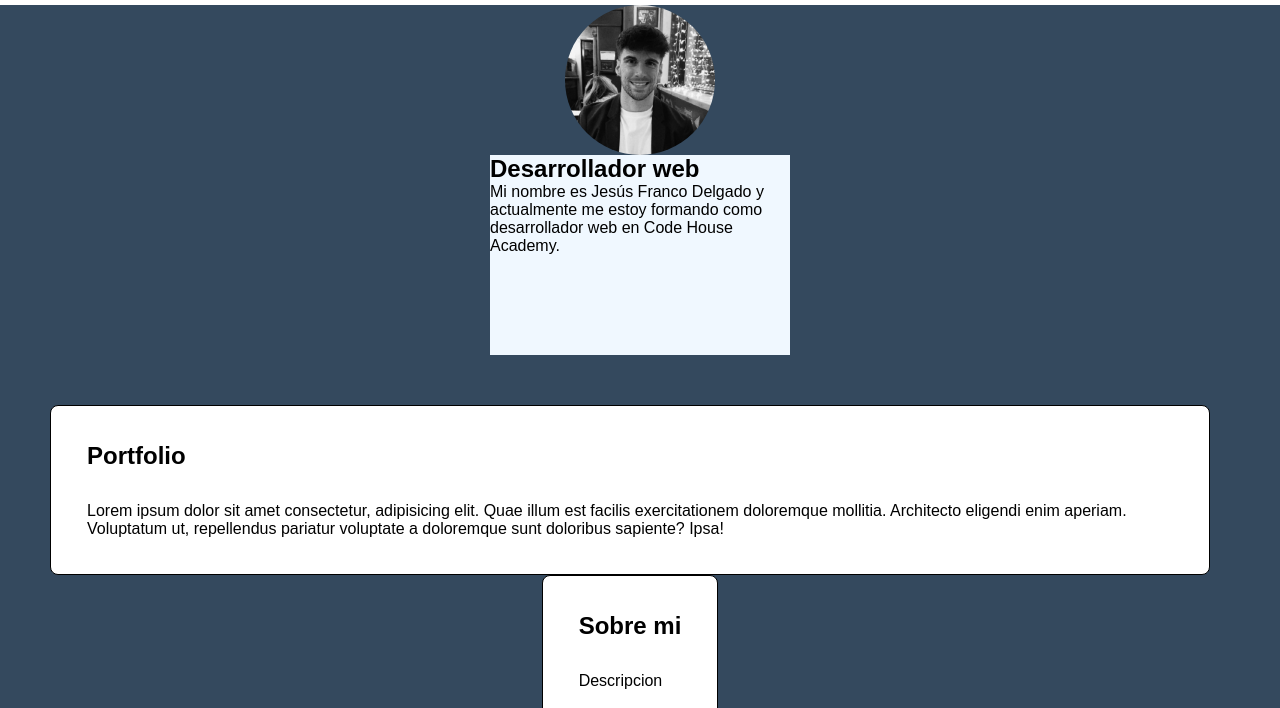
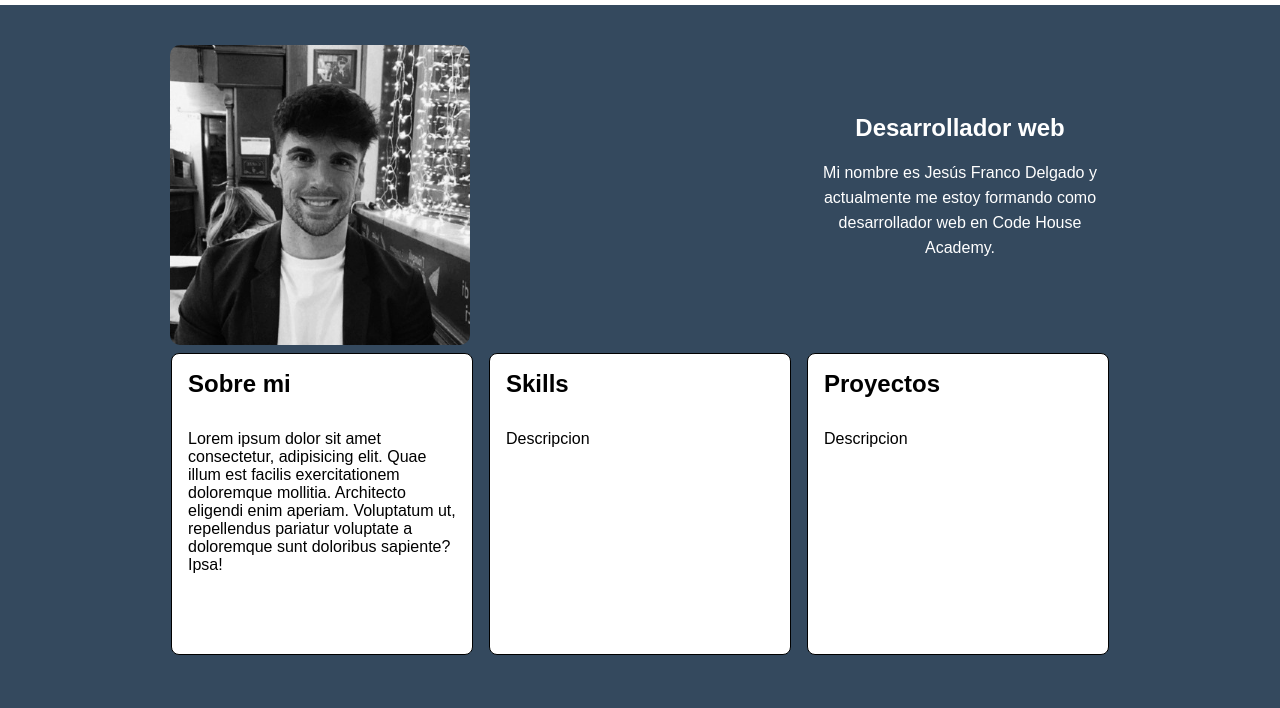
Before and after one commit to jesusfd10/Portfolio, a plain HTML site: page index.html in a window 1280 px wide. Shown: the part 78-786 px from the top of the page. Drawn offline with Linux system fonts and the light colour scheme.

Commit message:
update styles

```diff
--- a/index.html
+++ b/index.html
@@ -21,7 +21,7 @@
        </div>
        <div class="portfolio_title">
         <h1>Jesús Franco</h1>
-       </div>
+
     </header>
     <main>
 
@@ -36,17 +36,16 @@
 
         <section class="container">
 
-            <article class="article-1">
-                <h2>Portfolio</h2>
+            <article class="article">
+                <h2>Sobre mi</h2>
                 <p>Lorem ipsum dolor sit amet consectetur, adipisicing elit. Quae illum est facilis exercitationem doloremque mollitia. Architecto eligendi enim aperiam. Voluptatum ut, repellendus pariatur voluptate a doloremque sunt doloribus sapiente? Ipsa!</p>
-
             </article>
-            <article class="article-2">
-                <h2>Sobre mi</h2>
+            <article class="article">
+                <h2>Skills</h2>
                 <p>Descripcion</p>
             </article>
-            <article class="article-3">
-                <h2>Competencias</h2>
+            <article class="article">
+                <h2>Proyectos</h2>
                 <p>Descripcion</p>
             </article>
         </section>
--- a/style.css
+++ b/style.css
@@ -43,9 +43,10 @@ header {
 .container{
     display: flex;
     flex-direction: column;
-    padding: 50px;
+
     justify-content: center;
     align-items: center;
+
 }
 
 .test{
@@ -56,26 +57,38 @@ header {
 }
 
 .main_img{
-    width: 150px;
-    height: 150px;
-    border-radius: 50%;
+    margin-top: 40px;
+    width: 300px;
+    height: 300px;
+    border-radius: 10px;
+
 }
 .title{
+
+    text-align:center;
+    line-height: 25px;
+    color: white;
     width: 300px;
     height: 200px;
-    background-color: aliceblue
+    margin-top: 80px;
 }
 
-section article{
+.title-img{
+    margin-bottom: 20px;
+}
+
+.article{
+
     transition: box-shadow 0.3s ease;
     color: black;
     background-color: white;
     border: 1px solid;
     border-radius:0.5rem;
-    padding: 20px;
     cursor: pointer;
     display: flex;
     flex-direction: column;
+    height: 300px;
+    width: 300px;
 
 }
 
@@ -86,9 +99,12 @@ section article h2, section article  p{
     margin: 1rem;
 }
 
-article{
-    margin-right: 20px;
+.article{
+
+
+    margin: 0.5rem;
 }
+
 
 footer{
     background-color: #34495E;
@@ -112,7 +128,7 @@ footer a{
 footer a:hover{
     color: #82acce;
 }
-/*
+
 @media all and (min-width: 670px){
     .test{
         flex-direction: row;
@@ -121,6 +137,7 @@ footer a:hover{
     .container{
         flex-direction: row;
 
+
     }
 }
 
```
Also changed, not shown: images/logohtml.png (added), images/logowebdev.png (added).
